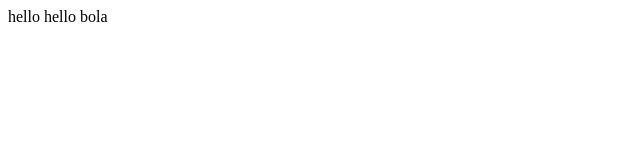
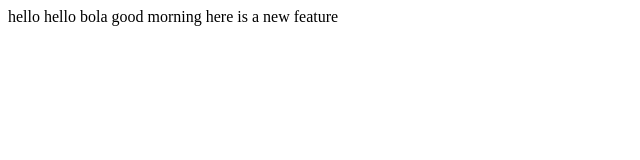
Before and after one commit to bolawole/lecture-1, a plain HTML site: page index.html in a window 1280 px wide. Shown: the whole page, without its empty margins (0-640 px from the left). Drawn offline with Linux system fonts and the light colour scheme.

Commit message:
added another line

```diff
--- a/index.html
+++ b/index.html
@@ -5,6 +5,7 @@
     <title>My Webpage</title>
   </head>
   <body>
-    hello hello bola
+    hello hello bola good morning
+    here is a new feature
   </body>
 </html>
```
